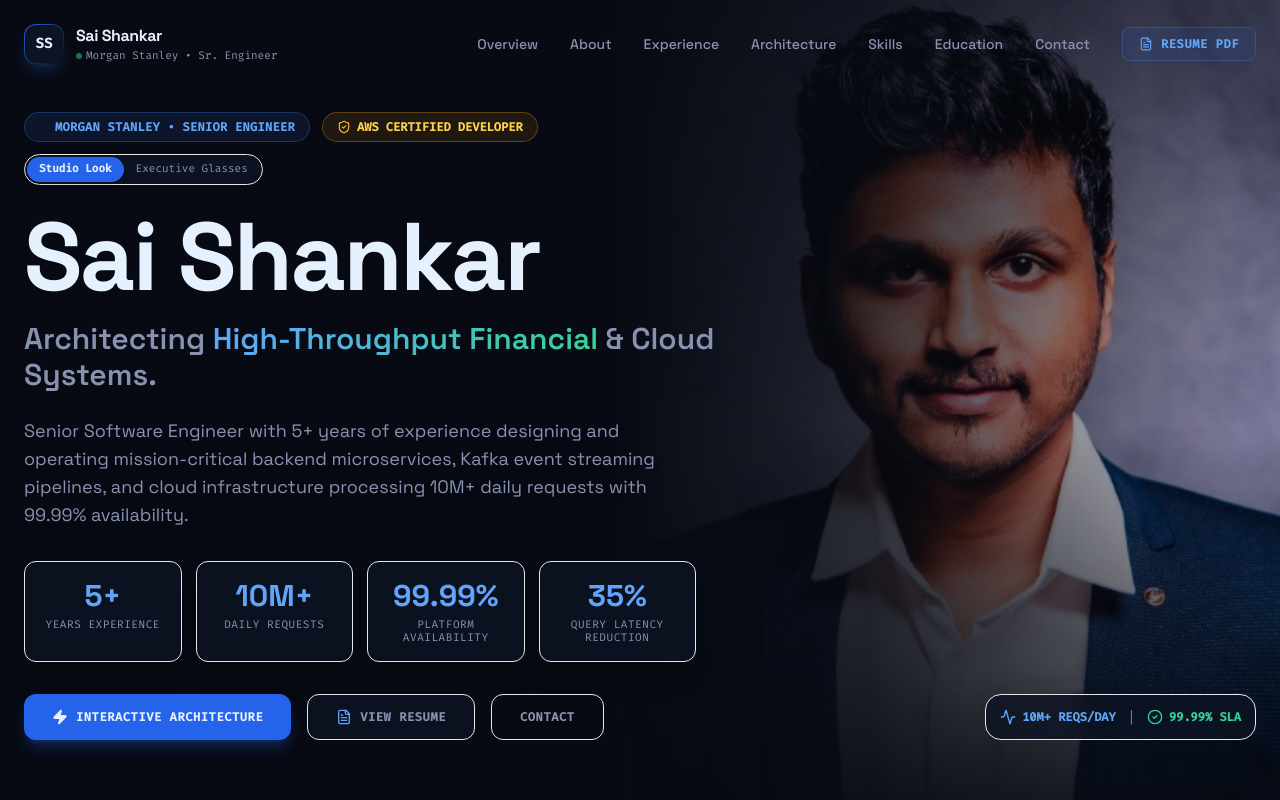
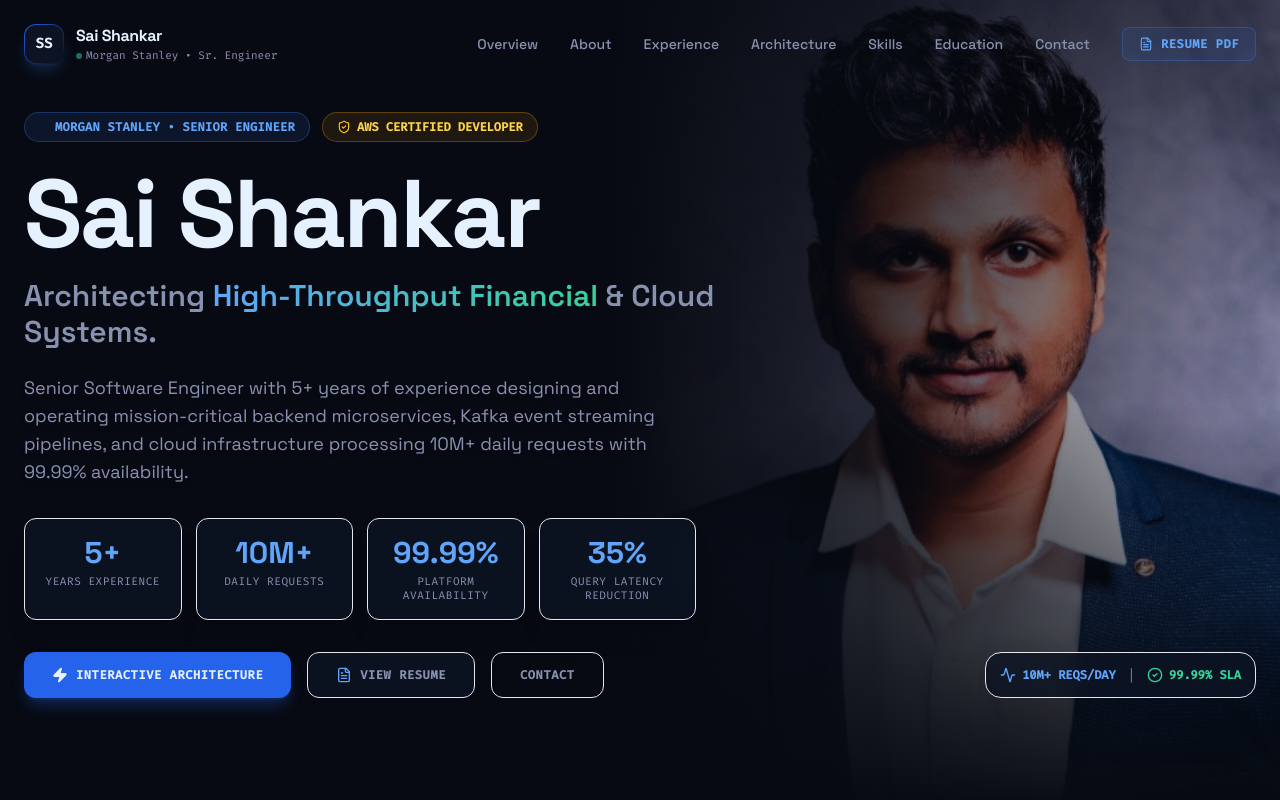
Before and after one commit to sailakkineni/ShankarPortfolio, a React (Vite) app: page / in a window 1280 px wide. Shown: the top 800 px of the page. Built offline with nearby package versions, Linux system fonts and the light colour scheme; a web font is replaced by a local one.

Commit message:
Use single main studio picture and remove glasses photo per user request

```diff
--- a/src/components/Hero.jsx
+++ b/src/components/Hero.jsx
@@ -1,32 +1,20 @@
-import { motion, AnimatePresence } from 'framer-motion';
-import { useState } from 'react';
-import { FileText, Zap, ShieldCheck, Activity, Server, Sparkles, CheckCircle2 } from 'lucide-react';
+import { motion } from 'framer-motion';
+import { FileText, Zap, ShieldCheck, Activity, CheckCircle2 } from 'lucide-react';
 import { personalInfo } from '../data/portfolioData';
-import heroBgStudio from '../assets/bg-hero.jpg';
-import heroBgGlasses from '../assets/bg-hero-glasses.jpg';
+import heroBg from '../assets/bg-hero.jpg';
 
 export default function Hero({ onOpenResume }) {
-  const [photoStyle, setPhotoStyle] = useState('studio'); // 'studio' or 'glasses'
-  const activePhoto = photoStyle === 'studio' ? heroBgStudio : heroBgGlasses;
-
   return (
     <section id="overview" className="relative pt-28 pb-16 lg:py-28 min-h-[90vh] flex items-center overflow-hidden bg-[#070a12]">
 
       {/* Background Image Layer (Positioned on the Right, Blending Seamlessly into #070a12 on the Left) */}
       <div className="absolute inset-0 z-0 pointer-events-none overflow-hidden flex justify-end">
         <div className="w-full lg:w-[52%] h-full relative">
-          <AnimatePresence mode="wait">
-            <motion.img
-              key={photoStyle}
-              initial={{ opacity: 0, scale: 0.98 }}
-              animate={{ opacity: 0.95, scale: 1 }}
-              exit={{ opacity: 0, scale: 1.02 }}
-              transition={{ duration: 0.5 }}
-              src={activePhoto}
-              alt="Sai Shankar Executive Portrait"
-              className="w-full h-full object-cover object-[center_18%] filter saturate-[1.08] contrast-[1.05]"
-            />
-          </AnimatePresence>
+          <img
+            src={heroBg}
+            alt="Sai Shankar Executive Portrait"
+            className="w-full h-full object-cover object-[center_18%] opacity-95 filter saturate-[1.08] contrast-[1.05]"
+          />
 
           {/* Seamless Gradient Blends: Blends photo color into solid #070a12 on the left & top/bottom */}
           <div className="absolute inset-0 bg-gradient-to-r from-[#070a12] via-[#070a12]/75 via-40% to-transparent"></div>
@@ -45,7 +33,7 @@ export default function Hero({ onOpenResume }) {
           transition={{ duration: 0.6 }}
           className="lg:col-span-7 flex flex-col items-start"
         >
-          {/* Status & Photo Style Toggle Pills */}
+          {/* Status Badges */}
           <div className="flex flex-wrap items-center gap-3 mb-6">
             <span className="inline-flex items-center gap-2 px-3.5 py-1.5 rounded-full bg-blue-500/10 border border-blue-500/30 text-blue-400 font-mono text-xs font-semibold tracking-wide">
               <span className="w-2 h-2 rounded-full bg-blue-400 animate-ping"></span>
@@ -61,30 +49,6 @@ export default function Hero({ onOpenResume }) {
               <ShieldCheck className="w-3.5 h-3.5 text-amber-400" />
               AWS CERTIFIED DEVELOPER
             </a>
-
-            {/* Photo Look Switcher */}
-            <div className="inline-flex items-center p-0.5 rounded-full bg-[#0d1322]/90 border border-slate-800 font-mono text-[11px]">
-              <button
-                onClick={() => setPhotoStyle('studio')}
-                className={`px-3 py-1 rounded-full transition-all ${
-                  photoStyle === 'studio'
-                    ? 'bg-blue-600 text-white font-semibold shadow-md'
-                    : 'text-slate-400 hover:text-slate-200'
-                }`}
-              >
-                Studio Look
-              </button>
-              <button
-                onClick={() => setPhotoStyle('glasses')}
-                className={`px-3 py-1 rounded-full transition-all ${
-                  photoStyle === 'glasses'
-                    ? 'bg-blue-600 text-white font-semibold shadow-md'
-                    : 'text-slate-400 hover:text-slate-200'
-                }`}
-              >
-                Executive Glasses
-              </button>
-            </div>
           </div>
 
           {/* Main Title Header */}
```
